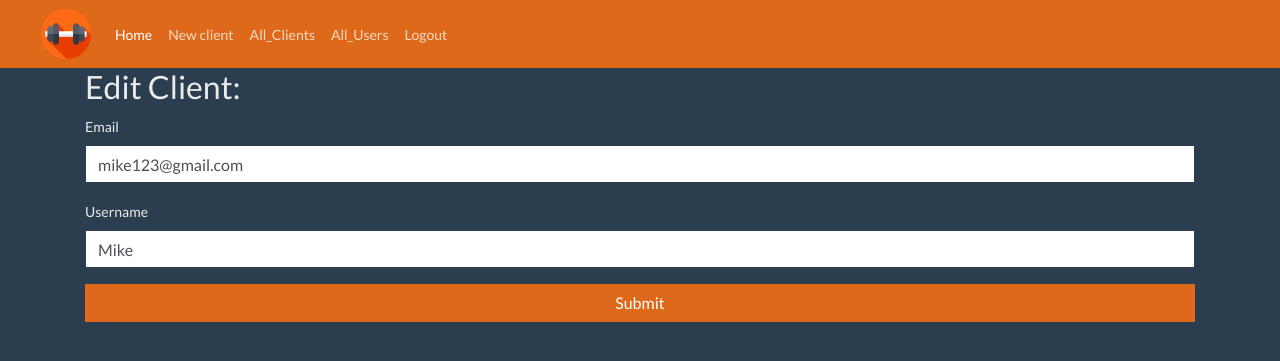
After one commit to ChristophorosFeggaris/GymApp, a Flask app: page /edit_user/1 in a window 1280 px wide. The commit adds this page. Shown: the top 361 px of the page. Run offline with Flask 2, Linux system fonts and the light colour scheme; a user stored in the database is signed in; data comes from the database, SQL or seed files in the repository; some libraries are stand-ins or nearby versions.

Commit message:
16/5/2021 | Add user edit

```diff
--- a/app.py
+++ b/app.py
@@ -116,6 +116,11 @@ class RegisterForm(FlaskForm):
     username = StringField('Username', validators=[InputRequired(), Length(min=4, max=20)])
     password = PasswordField('Password', validators=[InputRequired(), Length(min=6, max=20), EqualTo('confirm', message='Oups!Wrong password')])
     confirm = PasswordField('Confirm Password', validators=[InputRequired(), Length(min=6, max=20)])
+
+class EditForm(FlaskForm):
+    email = StringField('Email', validators=[InputRequired(), Length(max=25), Email()])
+    username = StringField('Username', validators=[InputRequired(), Length(min=4, max=20)])
+    submit = SubmitField('Submit')
 
 class NewclientForm(FlaskForm):
     first_name = StringField('First Name', validators=[InputRequired(), Length(max=20)])
@@ -295,7 +300,22 @@ def edit_client(id):
     return render_template('edit_client.html', form=form)
 
 # EDIT USER
+@app.route('/edit_user/<id>', methods=['GET', 'POST'])
+@login_required
+def edit_user(id):
+    user = User.query.filter_by(id=id).first_or_404()
+    form = EditForm(formdata = request.form, obj = user)
 
+    if form.validate_on_submit():
+        user.email = form.email.data
+        user.username = form.username.data
+        db.session.commit()
+        return redirect(url_for('list_users'))
+    elif request.method == 'GET':
+        form.email.data = user.email
+        form.username.data = user.username
+
+    return render_template('edit_user.html', form = form)
 
 # DELETE CLIENT
 @app.route('/delete_client/<id>', methods=['GET','POST'])
--- /dev/null
+++ b/templates/edit_user.html
@@ -0,0 +1,16 @@
+{% extends 'base.html' %}
+{% import "bootstrap/wtf.html" as wtf %}
+
+{% block title %}Edit User{% endblock %}
+{% block body %}
+
+    <form class="form-signin"   method='POST'>
+    <h2 class="form-signin-heading">Edit Client:</h2>
+      {{ form.hidden_tag() }}
+      {{ wtf.form_field(form.email) }}
+      {{ wtf.form_field(form.username) }}
+
+      <button class="btn btn-md btn-primary btn-block" type="submit">Submit</button>
+    </form>
+
+{% endblock %}
--- a/templates/list_users.html
+++ b/templates/list_users.html
@@ -25,9 +25,9 @@
        <td>
         <a href="{{ url_for('profile_user', id = row.id )}}">Profile</a>
        </td>
-       <!-- <td>
-        <a href="{{ url_for('edit_user', id = row.id )}}">Edit</a>
-       </td> -->
+        <td>
+          <a href="{{ url_for('edit_user', id = row.id )}}">Edit</a>
+        </td>
        <td>
         <a href="{{ url_for('delete_user', id = row.id )}}">Delete</a>
        </td>
--- a/templates/profile_user.html
+++ b/templates/profile_user.html
@@ -28,7 +28,7 @@
 
     Email: &ensp; {{user.email}}
     <hr noshade="noshade" align="left" width="20%">
-    <!--<p><a href="{{ url_for('edit_user', id=id) }}">Edit User</a></p>-->
+    <!-- <p><a href="{{ url_for('edit_user', id=id) }}">Edit User</a></p> -->
 
 
 
```
